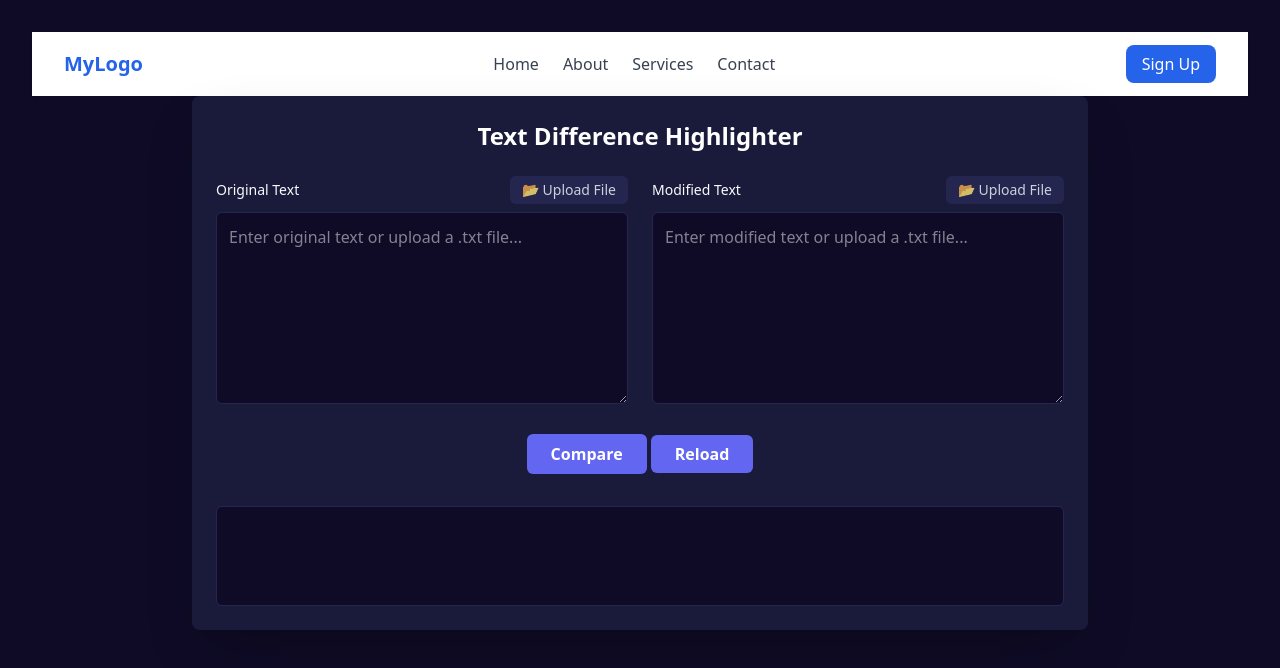
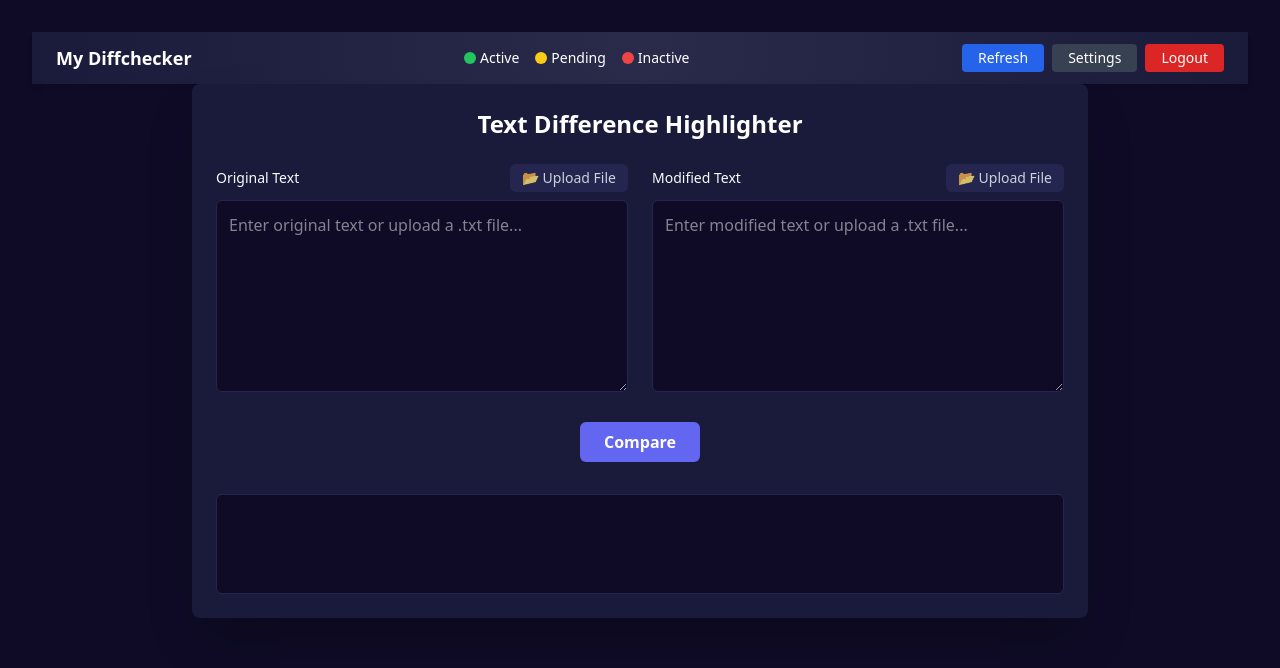
Before and after one commit to SaymaWD/diffchecker, a plain HTML site: page index.html in a window 1280 px wide. Drawn offline with nearby package versions, Linux system fonts and the light colour scheme.

Commit message:
add topbar, legend

```diff
--- a/index.html
+++ b/index.html
@@ -9,42 +9,39 @@
 </head>
 <body class="bg-[#0F0B27] p-8 font-sans">
 
-<header class="bg-white shadow">
-    <div class="max-w-7xl mx-auto px-4 sm:px-6 lg:px-8">
-        <div class="flex justify-between h-16 items-center">
-            <!-- Logo -->
-            <div class="flex-shrink-0">
-                <a href="#" class="text-xl font-bold text-blue-600">MyLogo</a>
-            </div>
+<div class="w-full bg-gradient-to-r from-[#1A1B3A] via-[#2A2B4A] to-[#1A1B3A] text-white flex items-center justify-between px-6 py-3 shadow-md">
 
-            <!-- Navigation Links -->
-            <nav class="hidden md:flex space-x-6">
-                <a href="#" class="text-gray-700 hover:text-blue-600">Home</a>
-                <a href="#" class="text-gray-700 hover:text-blue-600">About</a>
-                <a href="#" class="text-gray-700 hover:text-blue-600">Services</a>
-                <a href="#" class="text-gray-700 hover:text-blue-600">Contact</a>
-            </nav>
+    <!-- Left: Title / Logo -->
+    <div class="text-lg font-semibold">
+        My Diffchecker
+    </div>
 
-            <!-- Call to Action Button -->
-            <div class="hidden md:block">
-                <a href="#" class="px-4 py-2 bg-blue-600 text-white rounded-lg hover:bg-blue-700 transition">Sign Up</a>
-            </div>
-
-            <!-- Mobile Menu Icon -->
-            <div class="md:hidden">
-                <button class="text-gray-600 focus:outline-none">
-                    <!-- Hamburger icon -->
-                    <svg class="w-6 h-6" fill="none" stroke="currentColor" stroke-width="2"
-                         viewBox="0 0 24 24" stroke-linecap="round" stroke-linejoin="round">
-                        <path d="M4 6h16M4 12h16M4 18h16"/>
-                    </svg>
-                </button>
-            </div>
+    <!-- Middle: Legend -->
+    <div class="flex gap-4 items-center">
+        <div class="flex items-center gap-1">
+            <div class="w-3 h-3 bg-green-500 rounded-full"></div>
+            <span class="text-sm">Active</span>
+        </div>
+        <div class="flex items-center gap-1">
+            <div class="w-3 h-3 bg-yellow-400 rounded-full"></div>
+            <span class="text-sm">Pending</span>
+        </div>
+        <div class="flex items-center gap-1">
+            <div class="w-3 h-3 bg-red-500 rounded-full"></div>
+            <span class="text-sm">Inactive</span>
         </div>
     </div>
-</header>
 
-    <div class="max-w-4xl mx-auto bg-[#1A1B3A] p-6 rounded-lg shadow-2xl shadow-black/30">
+    <!-- Right: Buttons -->
+    <div class="flex gap-2">
+        <a href="" class="bg-blue-600 hover:bg-blue-700 text-white text-sm px-4 py-1 rounded">Refresh</a>
+        <button class="bg-gray-700 hover:bg-gray-800 text-white text-sm px-4 py-1 rounded">Settings</button>
+        <button class="bg-red-600 hover:bg-red-700 text-white text-sm px-4 py-1 rounded">Logout</button>
+    </div>
+</div>
+
+
+<div class="max-w-4xl mx-auto bg-[#1A1B3A] p-6 rounded-lg shadow-2xl shadow-black/30">
         <h1 class="text-2xl font-bold text-center text-white mb-6">Text Difference Highlighter</h1>
         <div id="inputBoxes" class="grid grid-cols-1 md:grid-cols-2 gap-6">
 
@@ -73,7 +70,6 @@
 
         <div class="mt-6 text-center">
             <button id="compareBtn" class="bg-[#6366F1] text-white font-bold py-2 px-6 rounded-md hover:bg-[#4F46E5] focus:outline-none focus:ring-2 focus:ring-offset-2 focus:ring-offset-[#1A1B3A] focus:ring-[#6366F1] transition-transform duration-200 hover:scale-105">Compare</button>
-            <a href="" id="reloadBtn" class="bg-[#6366F1] text-white font-bold py-2 px-6 rounded-md hover:bg-[#1E33E5] focus:outline-none focus:ring-2 focus:ring-offset-2 focus:ring-offset-[#1A1B3A] focus:ring-[#6366F1] transition-transform duration-200 hover:scale-105">Reload</a>
         </div>
 
         <div id="diffOutput" class="mt-8 border border-[#252650] rounded-md bg-[#0F0B27] min-h-[100px] overflow-x-auto">
```
